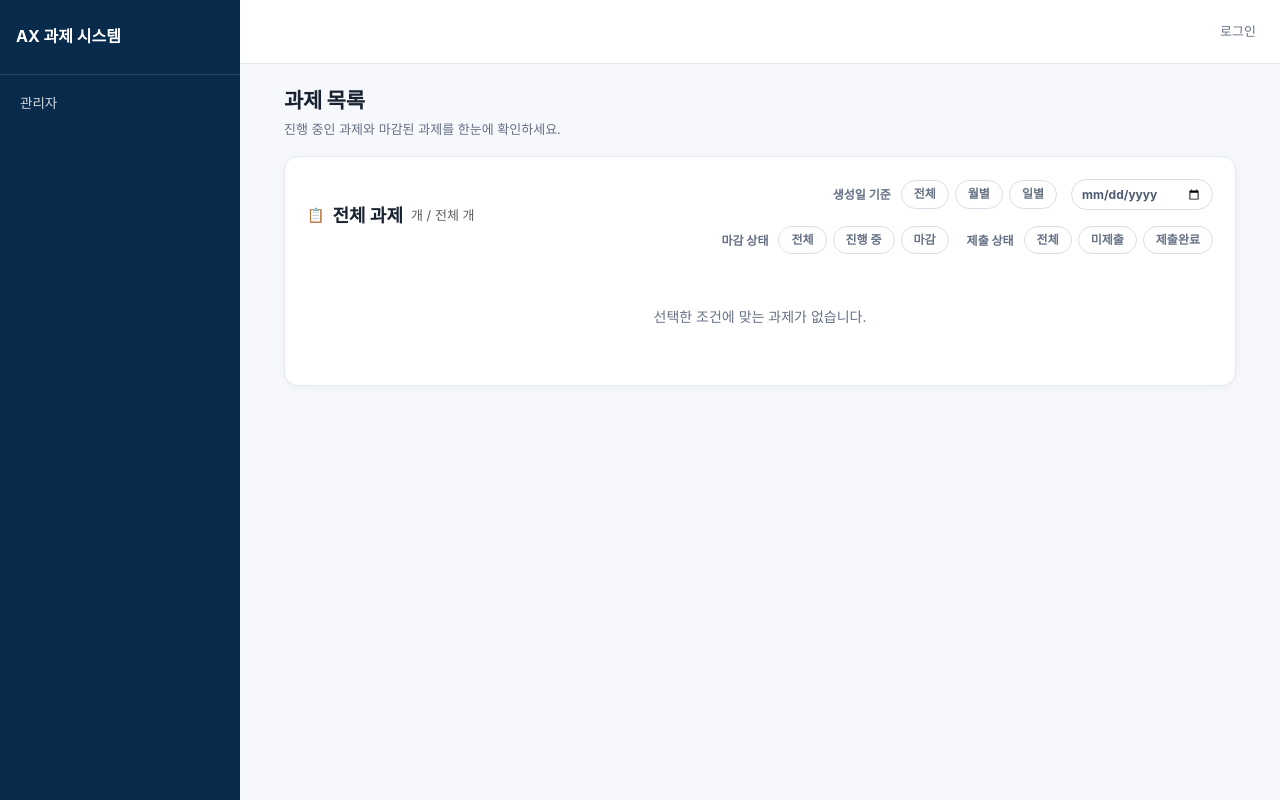
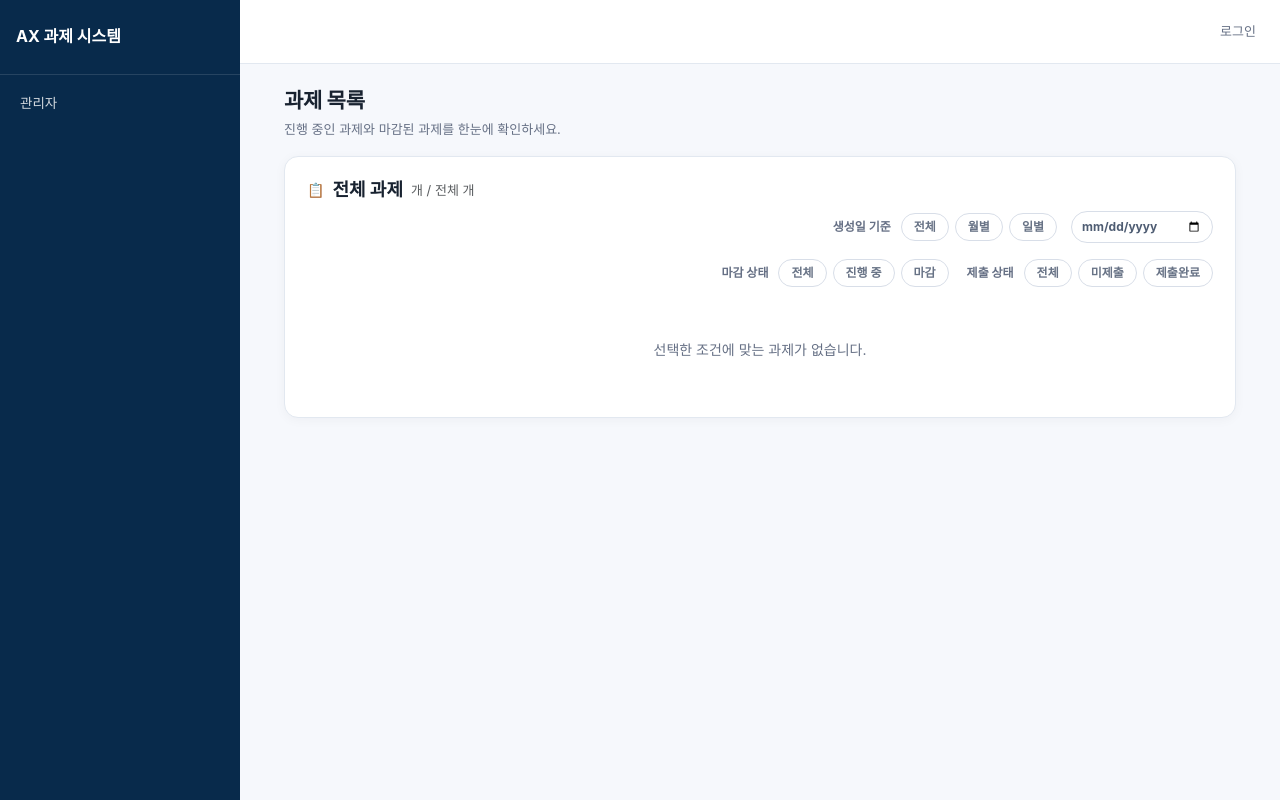
Before and after one commit to KANT-2/assignment-lms, a Django app: template apps/student/templates/student/assignment_list.html in a window 1280 px wide. Run offline with Django 5.2, Linux system fonts and the light colour scheme; the template is opened without the code that fills it, so the values that code supplies are empty; some libraries are stand-ins or nearby versions.

Commit message:
fix(student): 과제 목록 툴바가 좁은 화면에서 헤더와 필터가 겹치는 것 수정
.assignment-list-summary 에 걸려 있던 transform:translateY(20px) 가
툴바가 줄바꿈되면 "전체 과제 N개" 헤더를 아래 "생성일 기준" 필터 위로
밀어 겹치게 했다. 헤더를 자기 줄(width:100%)로 두고 nudge 제거.

Co-Authored-By: Claude Sonnet 5 <noreply@anthropic.com>

```diff
--- a/apps/student/templates/student/assignment_list.html
+++ b/apps/student/templates/student/assignment_list.html
@@ -7,7 +7,7 @@
   .app-topbar .crumb { display:none; }
   .app-topbar .utils { margin-left:auto; }
   .assignment-toolbar { display:flex; flex-wrap:wrap; align-items:center; gap:10px 24px; margin-bottom:14px; }
-  .assignment-list-summary { display:flex; align-items:center; gap:8px; order:1; transform:translateY(20px); }
+  .assignment-list-summary { display:flex; align-items:center; gap:8px; order:1; width:100%; }
   .assignment-list-summary .student-section-title { font-size:18px; }
   .assignment-list-summary .assignment-count { font-size:13px; }
   .assignment-date-view { display:flex; flex-wrap:wrap; align-items:center; justify-content:flex-end; gap:10px; order:2; margin-left:auto; padding-bottom:2px; }
```
